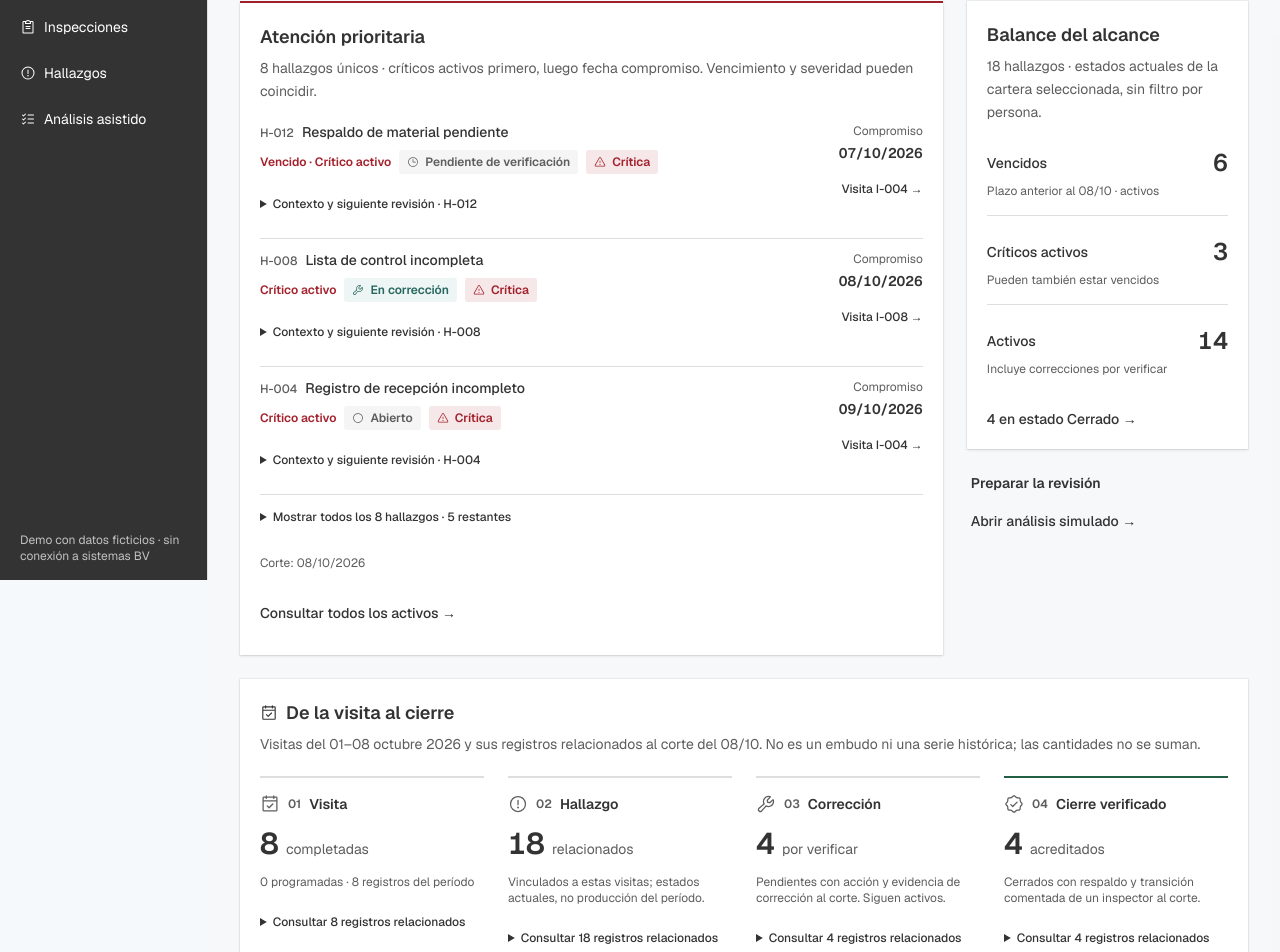
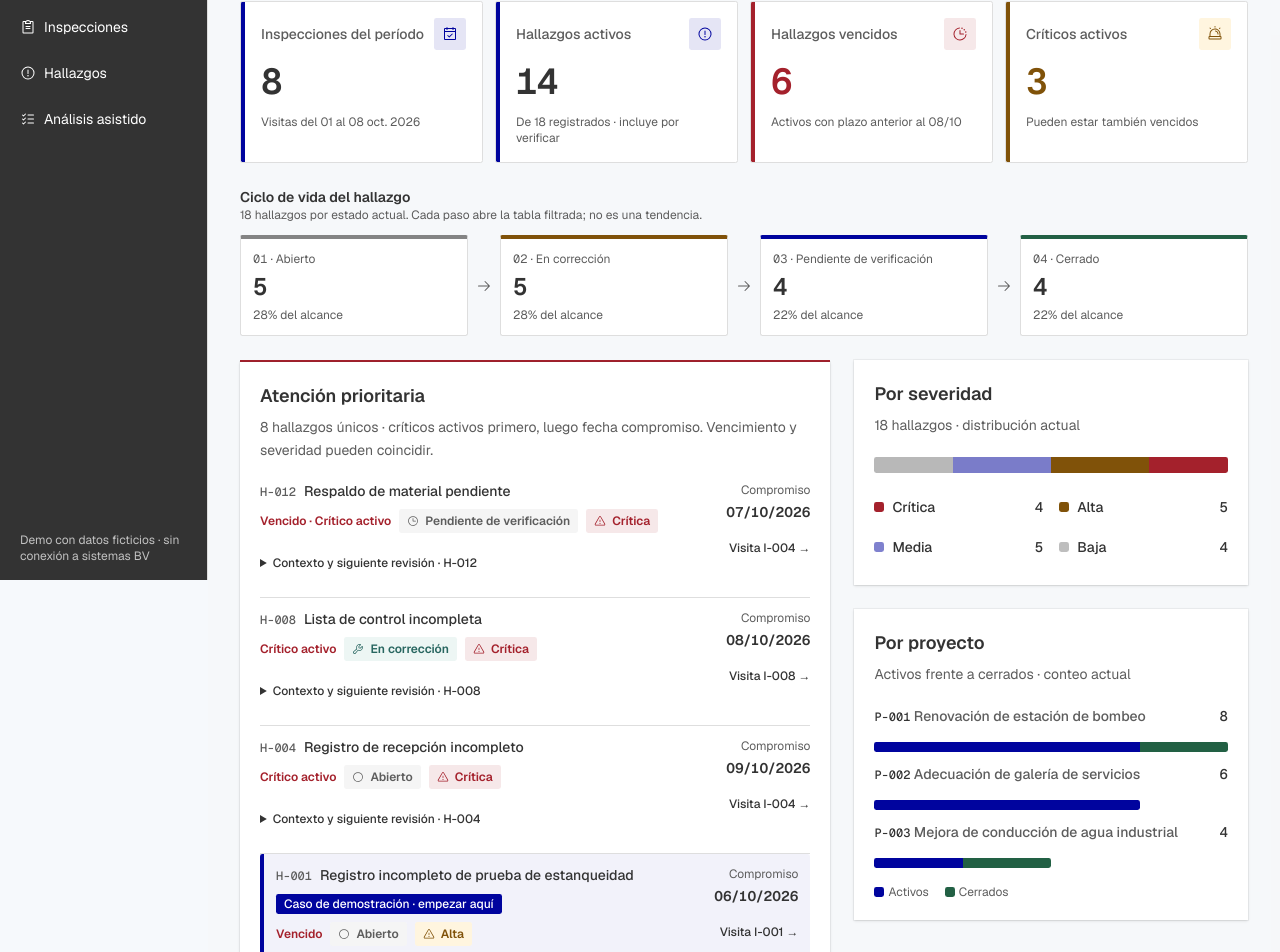
Before and after one commit to AngheloAlva/ito-bureau-veritas, a Next.js app: page / in a window 1280 px wide. Shown: the part 220-1172 px from the top of the page. Built offline with nearby package versions, Linux system fonts and the light colour scheme.

Commit message:
feat(overview): KPI tiles, lifecycle strip and real-data charts

```diff
--- a/odd/tasks/ito-visual-redesign.md
+++ b/odd/tasks/ito-visual-redesign.md
@@ -14,7 +14,7 @@ Branch: `feat/visual-redesign` (baseline `c46b006`). Goal: make the demo visuall
 
 - [x] 1. Foundations: radius tokens, `rounded-none` → `rounded-sm`, Geist Mono for codes/dates, reduce uppercase tracking, stronger brand color use.
 - [x] 2. Data and copy: varied responsible people, remove "(ficticio)" suffixes, consolidate defensive microcopy, single demo-data notice.
-- [ ] 3. Overview: KPI tiles, finding lifecycle flow, real-data charts, animated counters, H-001 easy to locate.
+- [x] 3. Overview: KPI tiles, finding lifecycle flow, real-data charts, animated counters, H-001 easy to locate.
 - [ ] 4. Analysis: scanning animation, staggered results, per-finding specific reasons, project × specialty heatmap.
 - [ ] 5. Finding detail + header: lifecycle stepper hero with primary action on top; visible demo role switcher.
 - [ ] 6. Technical SVG line illustrations for projects and empty states.
@@ -27,3 +27,4 @@ Branch: `feat/visual-redesign` (baseline `c46b006`). Goal: make the demo visuall
 - Task 1: typecheck clean, 44/44 tests, `rounded-none` count 0, overview screenshot checked. Commit `10d8b82`; native review `review-625b4607fd5edd3e` approved and acknowledged.
 - Task 2: roster of 6 people (H-001 stays with Diego Soto), "(ficticio)" suffixes removed, single sidebar notice "Demo con datos ficticios · sin conexión a sistemas BV"; RED→GREEN on roster/evidence tests; typecheck clean, 45/45 tests. Follow-up: docs/verificacion.md, docs/alcance.md, docs/design-system.md still mention "ficticio" (task 7).
 - Task 2 follow-up: seed correction evidence/transitions attributed to the assigned responsible (review advisory R3-seed-correction-attribution); RED→GREEN, 46/46 tests.
+- Task 3: KPI tiles with hydration-safe count-up, lifecycle strip with filtered links, severity stacked bar, project active/closed bars, H-001 highlighted "Caso de demostración"; RED→GREEN on overview-charts helpers; typecheck clean, 49/49 tests; screenshots checked.
--- a/src/features/overview.tsx
+++ b/src/features/overview.tsx
@@ -3,18 +3,14 @@
 import Link from 'next/link';
 import { useDemo } from '@/components/demo-provider';
 import { Heading } from '@/components/records/presentation';
-import type { ProgressTone } from '@/components/ui/progress';
 import { indicators, scopedFindings, isOverdue, isActive } from '@/domain/core';
 import { overviewTraceability } from '@/lib/overview-traceability';
 import { OperationalMetrics } from './overview/metrics';
 import { PendingQueue } from './overview/pending-queue';
-import { Distribution } from './overview/distributions';
+import { SeverityChart, ProjectChart } from './overview/distributions';
+import { Lifecycle } from './overview/lifecycle';
+import { projectBreakdown } from '@/lib/overview-charts';
 import { Traceability } from './overview/traceability';
-
-const stateTones: Record<string, ProgressTone> = {
-  Abierto: 'neutral', 'En corrección': 'warning', 'Pendiente de verificación': 'teal', Cerrado: 'success',
-};
-const severityTones: Record<string, ProgressTone> = { Crítica: 'danger', Alta: 'warning' };
 
 export function Overview() {
   const { data, projectId } = useDemo();
@@ -26,28 +22,19 @@ export function Overview() {
 
   return (
     <>
-      <Heading eyebrow="Bitácora operacional · corte 08 octubre 2026" title="Control de pendientes" />
+      <Heading eyebrow="Resumen · corte 08 octubre 2026" title="Control de pendientes" />
       <p className="text-sm text-muted-foreground">{project ? `${project.code} · ${project.name}` : 'Cartera completa'} · Priorizar compromisos, revisar el origen y acreditar el cierre.</p>
-      <div className="grid items-start gap-6 xl:grid-cols-[minmax(0,5fr)_minmax(16rem,2fr)]">
+      <OperationalMetrics stats={stats} scope={scope} />
+      <Lifecycle byState={stats.byState} total={stats.total} scope={scope} />
+      <div className="grid items-start gap-6 xl:grid-cols-[minmax(0,3fr)_minmax(18rem,2fr)]">
         <PendingQueue findings={alerts} scope={scope} data={data} />
-        <aside aria-label="Balance y análisis" className="flex min-w-0 flex-col gap-6">
-          <OperationalMetrics stats={stats} scope={scope} />
-          <div className="flex flex-col gap-2 px-1">
-            <h2 className="text-sm font-semibold">Preparar la revisión</h2>
-
-            <Link className="record-link inline-flex min-h-10 items-center text-sm" href={`/analisis${projectId ? `?project=${encodeURIComponent(projectId)}` : ''}`}>Abrir análisis simulado →</Link>
-          </div>
+        <aside aria-label="Gráficos del alcance" className="flex min-w-0 flex-col gap-6">
+          <SeverityChart counts={stats.bySeverity} total={stats.total} scope={scope} />
+          <ProjectChart rows={projectBreakdown(data, projectId || undefined)} />
+          <Link className="record-link inline-flex min-h-10 items-center px-1 text-sm" href={`/analisis${projectId ? `?project=${encodeURIComponent(projectId)}` : ''}`}>Abrir análisis simulado →</Link>
         </aside>
       </div>
       <Traceability trace={trace} />
-      <section aria-labelledby="overview-distributions" className="flex flex-col gap-4 pt-2">
-        <div><h2 id="overview-distributions" className="text-lg font-semibold">Lectura de la cartera</h2><p className="text-xs text-muted-foreground">Distribuciones actuales del alcance completo; no representan avance físico ni tendencia.</p></div>
-        <div className="grid items-start gap-4 lg:grid-cols-3">
-          <Distribution title="Por estado" tone={key => stateTones[key] ?? 'neutral'} counts={stats.byState} total={stats.total} href={key => `/hallazgos?${scope}state=${encodeURIComponent(key)}`} />
-          <Distribution title="Por severidad" tone={key => severityTones[key] ?? 'neutral'} counts={stats.bySeverity} total={stats.total} href={key => `/hallazgos?${scope}severity=${encodeURIComponent(key)}`} />
-          <Distribution title="Por proyecto" counts={stats.byProject} total={stats.total} href={key => `/hallazgos?project=${encodeURIComponent(key)}`} label={key => data.projects.find(item => item.id === key)?.code ?? key} />
-        </div>
-      </section>
     </>
   );
 }
--- a/src/features/overview/distributions.tsx
+++ b/src/features/overview/distributions.tsx
@@ -1,18 +1,44 @@
 import Link from 'next/link';
 import { Empty, Panel } from '@/components/records/presentation';
-import { Progress, type ProgressTone } from '@/components/ui/progress';
+import { SEVERITIES } from '@/domain/types';
+import type { projectBreakdown } from '@/lib/overview-charts';
 
-export function Distribution({ title, counts, total, href, label = key => key, tone = () => 'neutral' }: { title: string; counts: Record<string, number>; total: number; href: (key: string) => string; label?: (key: string) => string; tone?: (key: string) => ProgressTone }) {
+const sevColor: Record<string, string> = { Baja: 'bg-muted-foreground/40', Media: 'bg-primary/50', Alta: 'bg-warning', Crítica: 'bg-destructive' };
+
+export function SeverityChart({ counts, total, scope }: { counts: Record<string, number>; total: number; scope: string }) {
+  const summary = SEVERITIES.map(s => `${s}: ${counts[s] ?? 0}`).join(', ');
   return (
-    <Panel title={title} description={`${total} hallazgos registrados · distribución actual, no tendencia`}>
-      {total ? <ul className="flex flex-col gap-3">
-        {Object.entries(counts).map(([key, count]) => (
-          <li key={key} className="flex flex-col gap-2">
-            <Link href={href(key)} className="record-link flex min-h-10 items-center justify-between gap-4 text-sm"><span>{label(key)}</span><span className="tabular-nums">{count}</span></Link>
-            <Progress tone={tone(key)} value={total ? count / total * 100 : 0} aria-label={`${label(key)}: ${count} de ${total} hallazgos`} />
-          </li>
-        ))}
-      </ul> : <Empty>Sin hallazgos en este alcance.</Empty>}
+    <Panel title="Por severidad" description={`${total} hallazgos · distribución actual`}>
+      {total ? <>
+        <div role="img" aria-label={`Hallazgos por severidad. ${summary}. Total ${total}.`} className="flex h-4 overflow-hidden rounded-sm bg-muted">
+          {SEVERITIES.map(s => counts[s] ? <span key={s} className={sevColor[s]} style={{ width: `${counts[s] / total * 100}%` }} /> : null)}
+        </div>
+        <ul className="grid grid-cols-2 gap-x-4 gap-y-1">
+          {[...SEVERITIES].reverse().map(s => <li key={s}><Link href={`/hallazgos?${scope}severity=${encodeURIComponent(s)}`} className="record-link flex min-h-9 items-center gap-2 text-sm"><span aria-hidden="true" className={`size-2.5 rounded-sm ${sevColor[s]}`} />{s}<span className="ml-auto font-mono tabular-nums">{counts[s] ?? 0}</span></Link></li>)}
+        </ul>
+      </> : <Empty>Sin hallazgos en este alcance.</Empty>}
     </Panel>
   );
 }
+
+export function ProjectChart({ rows }: { rows: ReturnType<typeof projectBreakdown> }) {
+  const max = Math.max(1, ...rows.map(r => r.active + r.closed));
+  const summary = rows.map(r => `${r.code}: ${r.active} activos, ${r.closed} cerrados`).join('; ');
+  return (
+    <Panel title="Por proyecto" description="Activos frente a cerrados · conteo actual">
+      {rows.some(r => r.active + r.closed) ? <>
+        <ul role="img" aria-label={`Hallazgos por proyecto. ${summary}.`} className="flex list-none flex-col gap-3 p-0">
+          {rows.map(r => (
+            <li key={r.id} className="flex flex-col gap-1">
+              <Link href={`/hallazgos?project=${encodeURIComponent(r.id)}`} className="record-link flex min-h-8 items-baseline justify-between gap-3 text-sm"><span><span className="font-mono text-xs">{r.code}</span> <span className="text-muted-foreground">{r.name}</span></span><span className="font-mono tabular-nums">{r.active + r.closed}</span></Link>
+              <div aria-hidden="true" className="flex h-2.5 overflow-hidden rounded-sm bg-muted" style={{ width: `${(r.active + r.closed) / max * 100}%` }}>
+                <span className="bg-primary" style={{ flex: r.active }} /><span className="bg-success" style={{ flex: r.closed }} />
+              </div>
+            </li>
+          ))}
+        </ul>
+        <p aria-hidden="true" className="flex gap-4 text-xs text-muted-foreground"><span className="flex items-center gap-1"><span className="size-2.5 rounded-sm bg-primary" />Activos</span><span className="flex items-center gap-1"><span className="size-2.5 rounded-sm bg-success" />Cerrados</span></p>
+      </> : <Empty>Sin hallazgos en este alcance.</Empty>}
+    </Panel>
+  );
+}
--- /dev/null
+++ b/src/features/overview/lifecycle.tsx
@@ -0,0 +1,30 @@
+import Link from 'next/link';
+import { ArrowRightIcon } from '@phosphor-icons/react/dist/ssr';
+import { lifecycleSteps } from '@/lib/overview-charts';
+
+const accent: Record<string, string> = {
+  Abierto: 'border-t-foreground/60', 'En corrección': 'border-t-warning', 'Pendiente de verificación': 'border-t-primary', Cerrado: 'border-t-success',
+};
+
+export function Lifecycle({ byState, total, scope }: { byState: Record<string, number>; total: number; scope: string }) {
+  const steps = lifecycleSteps(byState);
+  return (
+    <section aria-labelledby="overview-flow" className="flex flex-col gap-3">
+      <div><h2 id="overview-flow" className="text-sm font-semibold">Ciclo de vida del hallazgo</h2><p className="text-xs text-muted-foreground">{total} hallazgos por estado actual. Cada paso abre la tabla filtrada; no es una tendencia.</p></div>
+      <ol className="grid list-none gap-2 p-0 sm:grid-cols-[1fr_auto_1fr_auto_1fr_auto_1fr] sm:items-stretch">
+        {steps.flatMap((step, index) => {
+          const card = (
+            <li key={step.state} className="min-w-0">
+              <Link href={`/hallazgos?${scope}state=${encodeURIComponent(step.state)}`} className={`flex h-full flex-col gap-1 rounded-sm border border-t-4 bg-card p-3 transition-colors hover:bg-muted/50 focus-visible:outline-2 focus-visible:outline-offset-2 focus-visible:outline-ring ${accent[step.state]}`}>
+                <span className="text-xs text-muted-foreground"><span className="font-mono">0{index + 1}</span> · {step.state}</span>
+                <span className="font-mono text-2xl font-semibold tabular-nums">{step.count}</span>
+                <span className="text-xs text-muted-foreground">{total ? Math.round(step.count / total * 100) : 0}% del alcance</span>
+              </Link>
+            </li>
+          );
+          return index < steps.length - 1 ? [card, <li key={`a${index}`} aria-hidden="true" className="hidden items-center text-muted-foreground sm:flex"><ArrowRightIcon className="size-4" /></li>] : [card];
+        })}
+      </ol>
+    </section>
+  );
+}
--- a/src/features/overview/metrics.tsx
+++ b/src/features/overview/metrics.tsx
@@ -1,22 +1,44 @@
+'use client';
+
 import Link from 'next/link';
+import { CalendarCheckIcon, WarningCircleIcon, ClockCountdownIcon, SirenIcon } from '@phosphor-icons/react';
 import type { indicators } from '@/domain/core';
-import { Panel } from '@/components/records/presentation';
+import { useCountUp } from '@/lib/use-count-up';
+
+type Tone = 'brand' | 'danger' | 'warning';
+const tones: Record<Tone, { bar: string; icon: string; num: string }> = {
+  brand: { bar: 'bg-primary', icon: 'bg-primary/10 text-primary', num: 'text-foreground' },
+  danger: { bar: 'bg-destructive', icon: 'bg-destructive/10 text-destructive', num: 'text-destructive' },
+  warning: { bar: 'bg-warning', icon: 'bg-warning-surface text-warning', num: 'text-warning' },
+};
+
+function Tile({ count, label, note, href, icon: Icon, tone }: { count: number; label: string; note: string; href: string; icon: typeof ClockCountdownIcon; tone: Tone }) {
+  const shown = useCountUp(count);
+  const t = tones[tone];
+  return (
+    <li className="min-w-0">
+      <Link href={href} className="group relative flex h-full min-h-32 flex-col gap-3 overflow-hidden rounded-sm border bg-card p-4 pl-5 transition-colors hover:bg-muted/50 focus-visible:outline-2 focus-visible:outline-offset-2 focus-visible:outline-ring">
+        <span aria-hidden="true" className={`absolute inset-y-0 left-0 w-1 ${t.bar}`} />
+        <span className="flex items-center justify-between gap-2 text-sm font-medium text-muted-foreground">
+          {label}
+          <span aria-hidden="true" className={`flex size-8 items-center justify-center rounded-sm ${t.icon}`}><Icon className="size-4" /></span>
+        </span>
+        <span className="sr-only">{count}</span>
+        <span aria-hidden="true" className={`font-mono text-4xl font-semibold tabular-nums tracking-tight ${t.num}`}>{shown}</span>
+        <span className="text-xs text-muted-foreground">{note}</span>
+      </Link>
+    </li>
+  );
+}
 
 export function OperationalMetrics({ stats, scope }: { stats: ReturnType<typeof indicators>; scope: string }) {
-  const metrics = [
-    { count: stats.overdue, label: 'Vencidos', href: `/hallazgos?${scope}due=overdue`, note: 'Plazo anterior al 08/10 · activos' },
-    { count: stats.criticalActive, label: 'Críticos activos', href: `/hallazgos?${scope}active=1&severity=Crítica`, note: 'Pueden también estar vencidos' },
-    { count: stats.active, label: 'Activos', href: `/hallazgos?${scope}active=1`, note: 'Incluye correcciones por verificar' },
-  ];
+  const period = `from=2026-10-01&to=2026-10-08`;
   return (
-    <Panel title="Balance del alcance" description={`${stats.total} hallazgos · estados actuales de la cartera seleccionada, sin filtro por persona.`}>
-      <dl className="flex flex-col divide-y">
-        {metrics.map(metric => <div key={metric.label} className="py-4 first:pt-0">
-          <dt><Link href={metric.href} className="record-link flex min-h-10 items-center justify-between gap-4"><span>{metric.label}</span><span className="text-2xl font-semibold tabular-nums">{metric.count}</span></Link></dt>
-          <dd className="text-xs text-muted-foreground">{metric.note}</dd>
-        </div>)}
-      </dl>
-      <Link className="record-link text-sm" href={`/hallazgos?${scope}state=Cerrado`}>{stats.closed} en estado Cerrado →</Link>
-    </Panel>
+    <ul aria-label="Indicadores del alcance" className="grid list-none gap-3 p-0 sm:grid-cols-2 xl:grid-cols-4">
+      <Tile count={stats.inspections} label="Inspecciones del período" note="Visitas del 01 al 08 oct. 2026" href={`/inspecciones?${scope}${period}`} icon={CalendarCheckIcon} tone="brand" />
+      <Tile count={stats.active} label="Hallazgos activos" note={`De ${stats.total} registrados · incluye por verificar`} href={`/hallazgos?${scope}active=1`} icon={WarningCircleIcon} tone="brand" />
+      <Tile count={stats.overdue} label="Hallazgos vencidos" note="Activos con plazo anterior al 08/10" href={`/hallazgos?${scope}due=overdue`} icon={ClockCountdownIcon} tone="danger" />
+      <Tile count={stats.criticalActive} label="Críticos activos" note="Pueden estar también vencidos" href={`/hallazgos?${scope}active=1&severity=Cr%C3%ADtica`} icon={SirenIcon} tone="warning" />
+    </ul>
   );
 }
--- a/src/features/overview/pending-queue.tsx
+++ b/src/features/overview/pending-queue.tsx
@@ -10,9 +10,10 @@ export function PendingQueue({ findings, scope, data }: { findings: Finding[]; s
     const project = data.projects.find(item => item.id === inspection?.projectId);
     const reason = [isOverdue(finding) ? 'Vencido' : '', finding.severity === 'Crítica' ? 'Crítico activo' : ''].filter(Boolean).join(' · ');
     return (
-      <li key={finding.id} className="grid gap-2 py-3 first:pt-0 sm:grid-cols-[minmax(0,1fr)_auto]">
+      <li key={finding.id} className={`grid gap-2 py-3 first:pt-0 sm:grid-cols-[minmax(0,1fr)_auto] ${finding.id === 'H-001' ? 'rounded-sm border-l-4 border-primary bg-primary/5 px-3 first:pt-3' : ''}`}>
         <div className="flex min-w-0 flex-col gap-2">
-          <Link href={`/hallazgos/${finding.id}`} className="record-link text-sm leading-snug"><span className="mr-2 text-xs text-muted-foreground">{finding.code}</span>{finding.title}</Link>
+          <Link href={`/hallazgos/${finding.id}`} className="record-link text-sm leading-snug"><span className="mr-2 font-mono text-xs text-muted-foreground">{finding.code}</span>{finding.title}</Link>
+          {finding.id === 'H-001' ? <span className="w-fit rounded-sm bg-primary px-2 py-0.5 text-xs font-medium text-primary-foreground">Caso de demostración · empezar aquí</span> : null}
           <div className="flex flex-wrap items-center gap-2"><span className="text-xs font-semibold text-destructive">{reason}</span><Badge>{finding.state}</Badge><Badge>{finding.severity}</Badge></div>
           <details className="operational-disclosure">
             <summary>Contexto y siguiente revisión · {finding.code}</summary>
@@ -36,11 +37,11 @@ export function PendingQueue({ findings, scope, data }: { findings: Finding[]; s
       <Panel title="Atención prioritaria" description={`${findings.length} hallazgos únicos · críticos activos primero, luego fecha compromiso. Vencimiento y severidad pueden coincidir.`} footer={<Link className="record-link text-sm min-h-11 inline-flex items-center" href={`/hallazgos?${scope}active=1`}>Consultar todos los activos →</Link>}>
         {ordered.length ? (
           <div>
-            <ol className="flex flex-col divide-y">{ordered.slice(0, 3).map(renderFinding)}</ol>
-            {ordered.length > 3 ? (
+            <ol className="flex flex-col divide-y">{ordered.slice(0, 5).map(renderFinding)}</ol>
+            {ordered.length > 5 ? (
               <details className="operational-disclosure border-t">
-                <summary>Mostrar todos los {ordered.length} hallazgos · {ordered.length - 3} restantes</summary>
-                <ol start={4} className="flex flex-col divide-y">{ordered.slice(3).map(renderFinding)}</ol>
+                <summary>Mostrar todos los {ordered.length} hallazgos · {ordered.length - 5} restantes</summary>
+                <ol start={6} className="flex flex-col divide-y">{ordered.slice(5).map(renderFinding)}</ol>
               </details>
             ) : null}
           </div>
--- /dev/null
+++ b/src/lib/overview-charts.ts
@@ -0,0 +1,21 @@
+import { STATES } from '../domain/types.ts';
+import type { Data, State } from '../domain/types.ts';
+
+export const easeOutCubic = (t: number) => 1 - (1 - Math.min(1, Math.max(0, t))) ** 3;
+
+/** Integer shown at `progress` (0..1, clamped) of a count-up toward `target`. */
+export const countUpValue = (target: number, progress: number) =>
+  Math.round(target * easeOutCubic(progress));
+
+export function lifecycleSteps(byState: Record<string, number>): { state: State; count: number }[] {
+  return STATES.map(state => ({ state, count: byState[state] ?? 0 }));
+}
+
+/** Active (not Cerrado) vs closed findings per project, from current data. */
+export function projectBreakdown(data: Data, projectId?: string) {
+  return data.projects.filter(p => !projectId || p.id === projectId).map(project => {
+    const own = data.findings.filter(f => data.inspections.find(i => i.id === f.inspectionId)?.projectId === project.id);
+    const closed = own.filter(f => f.state === 'Cerrado').length;
+    return { id: project.id, code: project.code, name: project.name, active: own.length - closed, closed };
+  });
+}
--- /dev/null
+++ b/src/lib/use-count-up.ts
@@ -0,0 +1,36 @@
+'use client';
+
+import { useEffect, useLayoutEffect, useRef, useState } from 'react';
+import { countUpValue } from './overview-charts.ts';
+
+const useIsoLayoutEffect = typeof window === 'undefined' ? useEffect : useLayoutEffect;
+
+/**
+ * Hydration-safe count-up: the first render (server and client) returns the final
+ * value, so markup always matches. After mount, a layout effect rewinds to the start
+ * before paint and animates with rAF. Reduced motion keeps the final value.
+ */
+export function useCountUp(target: number, duration = 700) {
+  const [value, setValue] = useState(target);
+  const from = useRef(0);
+  const first = useRef(true);
+  useIsoLayoutEffect(() => {
+    const reduce = window.matchMedia('(prefers-reduced-motion: reduce)').matches;
+    const start = first.current ? 0 : from.current;
+    first.current = false;
+    if (reduce || start === target) { from.current = target; setValue(target); return; }
+    let frame = 0;
+    const t0 = performance.now();
+    setValue(start);
+    const tick = (now: number) => {
+      const p = Math.min(1, (now - t0) / duration);
+      const next = Math.round(start + (target - start) * (countUpValue(1, p)));
+      from.current = next;
+      setValue(next);
+      if (p < 1) frame = requestAnimationFrame(tick);
+    };
+    frame = requestAnimationFrame(tick);
+    return () => cancelAnimationFrame(frame);
+  }, [target, duration]);
+  return value;
+}
```
Also changed, not shown: 1 other file (tests, documents, lock files or other folders).
